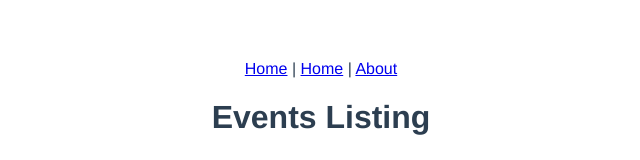
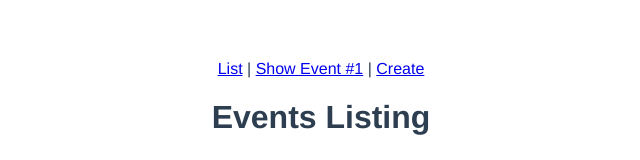
Before and after one commit to merylsays/vue-with-vuex-vue-router, a Vue app: page / in a window 1280 px wide. Shown: the top 160 px of the page, without its empty margins (319-959 px from the left). Built offline with nearby package versions, Linux system fonts and the light colour scheme.

Commit message:
vue-router-basic: update text to match router name

```diff
--- a/src/App.vue
+++ b/src/App.vue
@@ -1,9 +1,9 @@
 <template>
   <div id="app">
     <div id="nav">
-      <router-link :to="{ name: 'event-list' }">Home</router-link> |
-      <router-link :to="{ name: 'event-show' }">Home</router-link> |
-      <router-link :to="{ name: 'event-create' }">About</router-link>
+      <router-link :to="{ name: 'event-list' }">List</router-link> |
+      <router-link :to="{ name: 'event-show' }">Show Event #1</router-link> |
+      <router-link :to="{ name: 'event-create' }">Create</router-link>
     </div>
     <router-view />
   </div>
```
